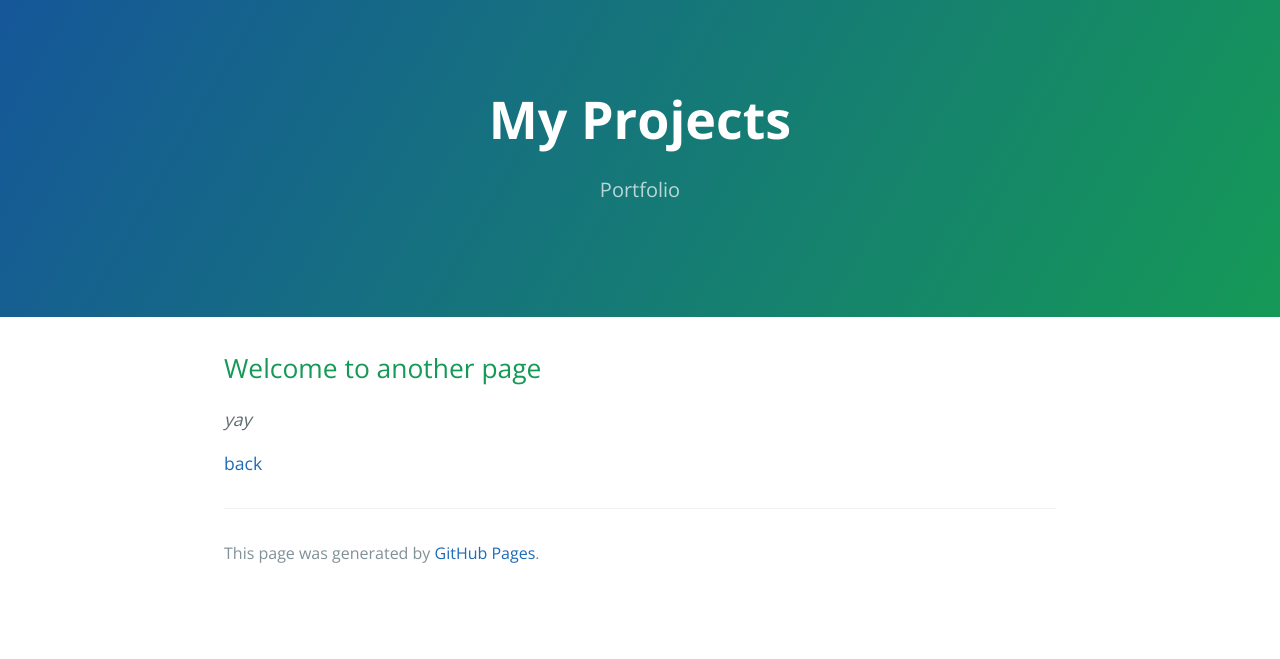
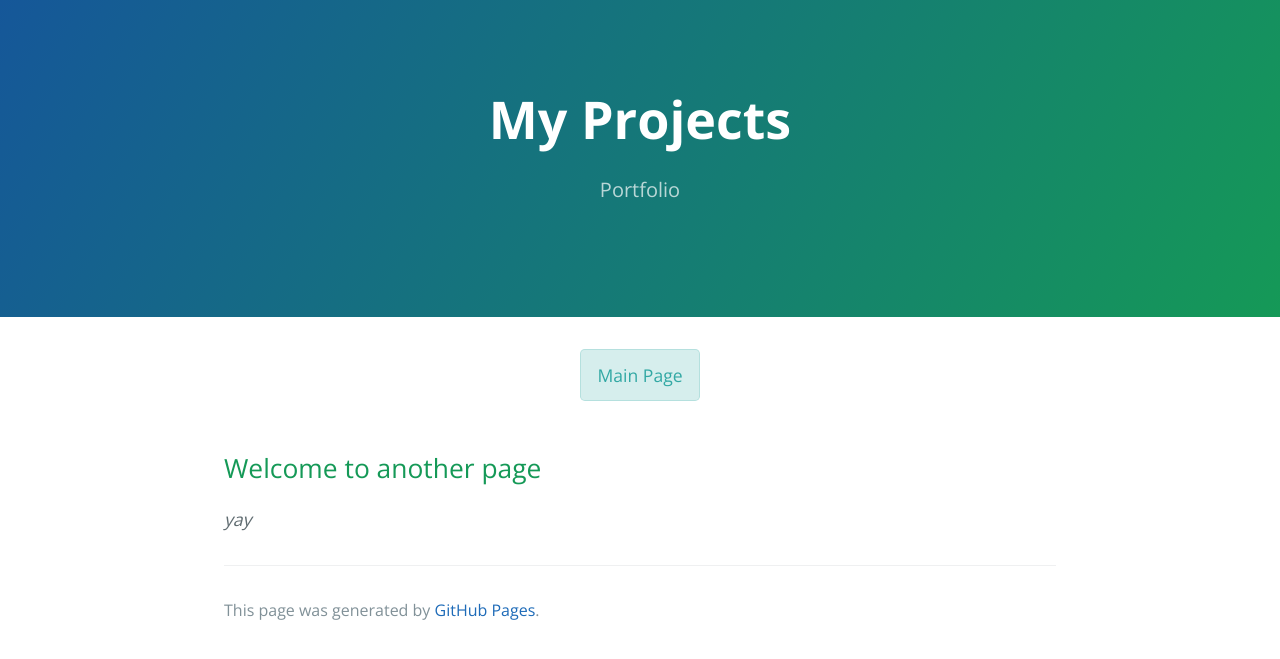
Before and after one commit to JakeMal-AGGP/JakeMal-AGGP.github.io, a Jekyll site: the page built from another-page.md, in a window 1280 px wide. Shown: the top 659 px of the page. Built offline with Jekyll 4.4.1, drawn with Linux system fonts in a browser that asks for light colours.

Commit message:
Update another-page.md

```diff
--- a/another-page.md
+++ b/another-page.md
@@ -3,8 +3,12 @@ layout: default
 title: My Projects
 ---
 
+<p align="center">
+
+<a href="../another-page.html" class="btn large">Main Page</a>
+
+</p>
+
 ## Welcome to another page
 
 _yay_
-
-[back](./)
```
